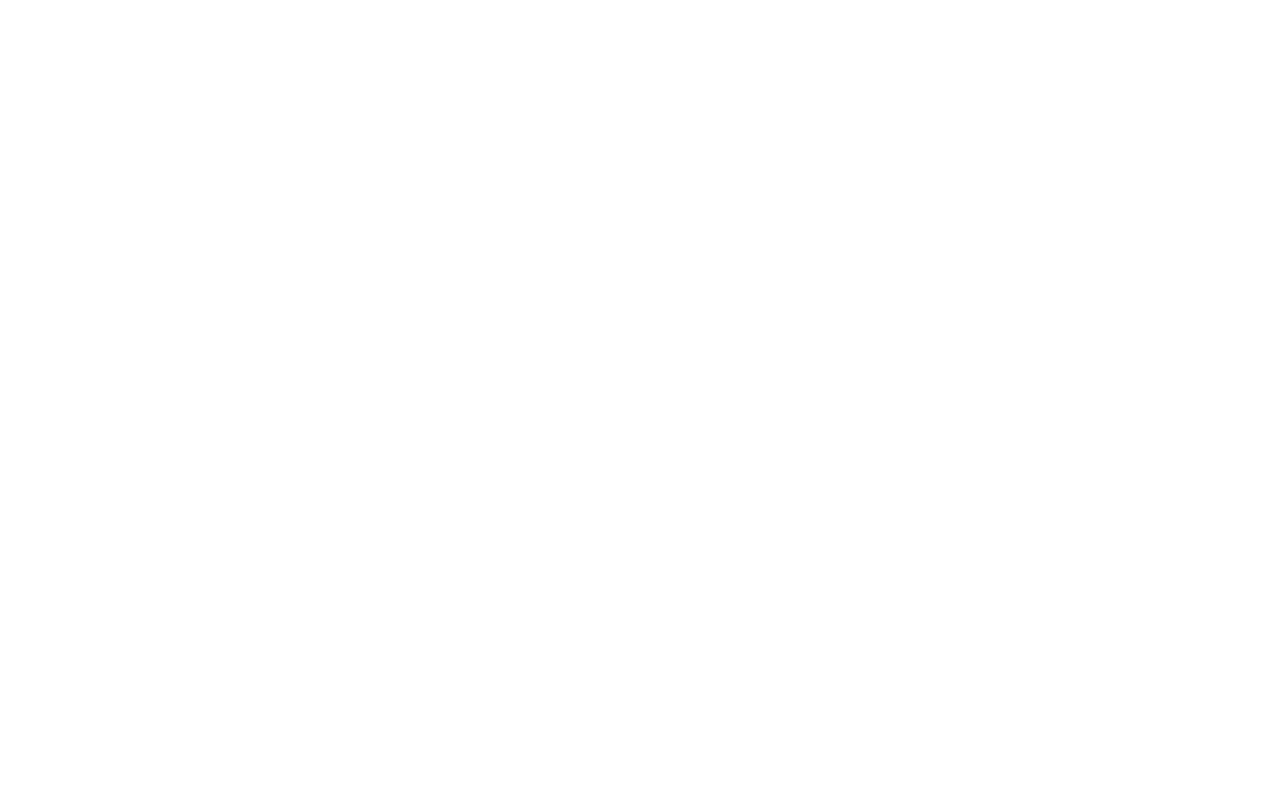
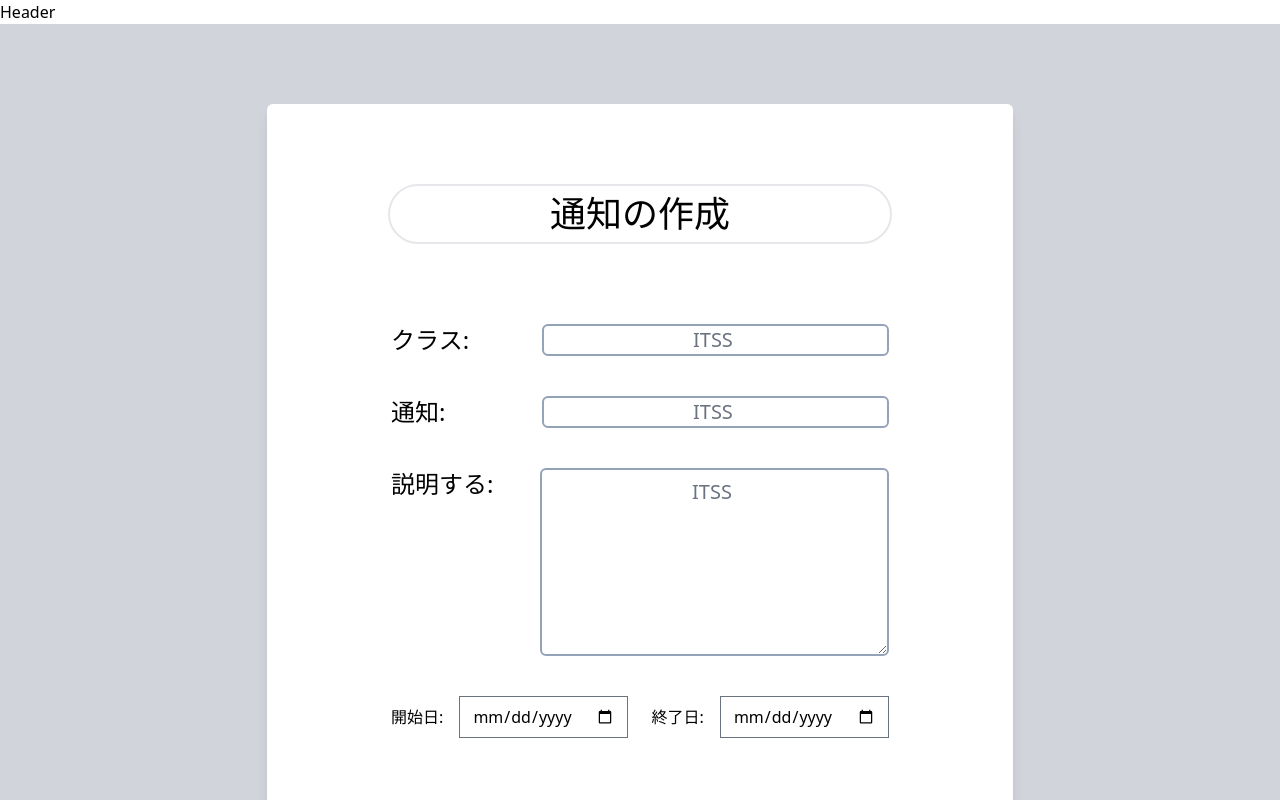
Before and after one commit to yamada5131/ikigai-project, a React (Vite) app: page /createNoti in a window 1280 px wide. Before the commit this address had no page. Shown: the top 800 px of the page. Built offline with nearby package versions, Linux system fonts and the light colour scheme.

Commit message:
add createNoti page

```diff
--- a/src/main.jsx
+++ b/src/main.jsx
@@ -1,6 +1,7 @@
 import ReactDOM from "react-dom/client";
 import { BrowserRouter, Routes, Route } from "react-router-dom";
 import Layout from "./pages/Layout";
+import CreateNotification from "./pages/CreateNoti";
 import './index.css'
 // import Home from "./pages/Home";
 // import Blogs from "./pages/Blogs";
@@ -13,6 +14,7 @@
       <Routes>
         <Route path="/" element={<Layout />}>
           <Route index element={<Home />} />
+          <Route path="/createNoti" element={<CreateNotification />} />
         </Route>
       </Routes>
     </BrowserRouter>
--- a/src/pages/CreateNoti/index.jsx
+++ b/src/pages/CreateNoti/index.jsx
@@ -1,11 +1,55 @@
-import React from 'react'
+import React from "react";
+import { Datepicker } from "flowbite-react";
+const CreateNotification = () => {
 
-const CreateNotification = () => {
   return (
-    <div>
+    <div className="flex items-center justify-center bg-gray-300">
+      <form className="flex flex-col w-7/12 bg-white gap-y-20 my-20 rounded-md shadow-lg">
+        <div className="flex items-center justify-center pt-20">
+          <h2 className="border-2 px-40 py-2 text-4xl rounded-full">
+            通知の作成
+          </h2>
+        </div>
 
+        <div className="flex flex-col items-center gap-y-10">
+          <div className="flex w-8/12 gap-x-10">
+            <label className="text-2xl w-40">クラス:</label>
+            <input
+              className="rounded-md border-2 border-slate-400 w-full text-center text-xl"
+              placeholder="ITSS "
+            />
+          </div>
+          <div className="flex w-8/12 gap-x-10">
+            <label className="text-2xl w-40">通知:</label>
+            <input
+              className="rounded-md border-2 border-slate-400 w-full text-center text-xl"
+              placeholder="ITSS "
+            />
+          </div>
+          <div className="flex w-8/12 gap-x-10">
+            <label className="text-2xl w-40">説明する:</label>
+            <textarea
+              rows={6}
+              className="rounded-md border-2 border-slate-400 w-full text-center text-xl"
+              placeholder="ITSS "
+            />
+          </div>
+          <div className="flex justify-between w-8/12 items-center mb-16">
+            <div className="flex items-center gap-x-4">
+              <p>開始日:</p>
+              <input type="date"></input>
+            </div>
+            <div className="flex items-center gap-x-4">
+              <p>終了日:</p>
+              <input type="date"/>
+            </div>
+          </div>
+          <button className="place-self-end w-1/6 -translate-x-44 border-blue-600 border-2 rounded-full text-xl">添付</button>
+          <button className="place-self-end w-1/6 -translate-x-44 bg-blue-700 text-white text-xl rounded-md p-2 mb-20">完了</button>
+        </div>
+      </form>
     </div>
-  )
-}
+  );
+};
 
-export default CreateNotification
+export default CreateNotification;
```
